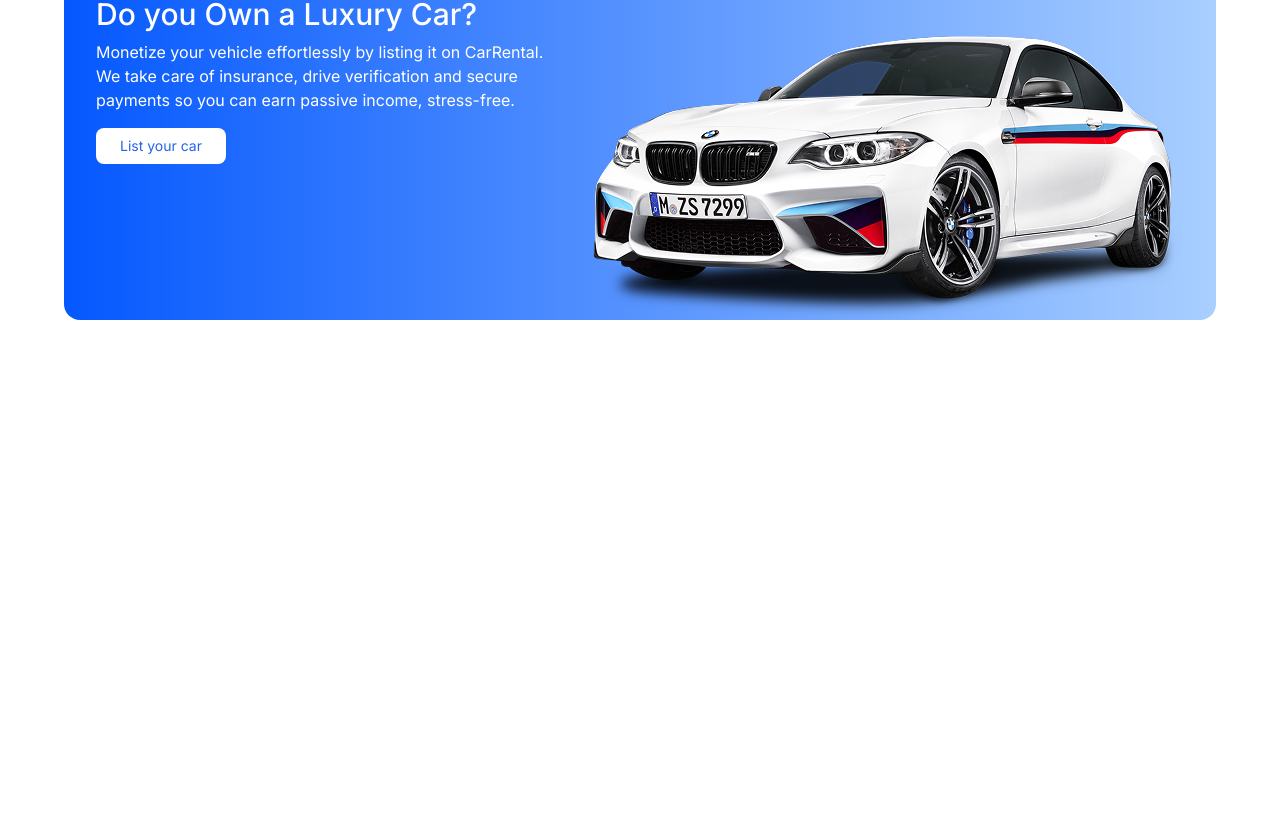
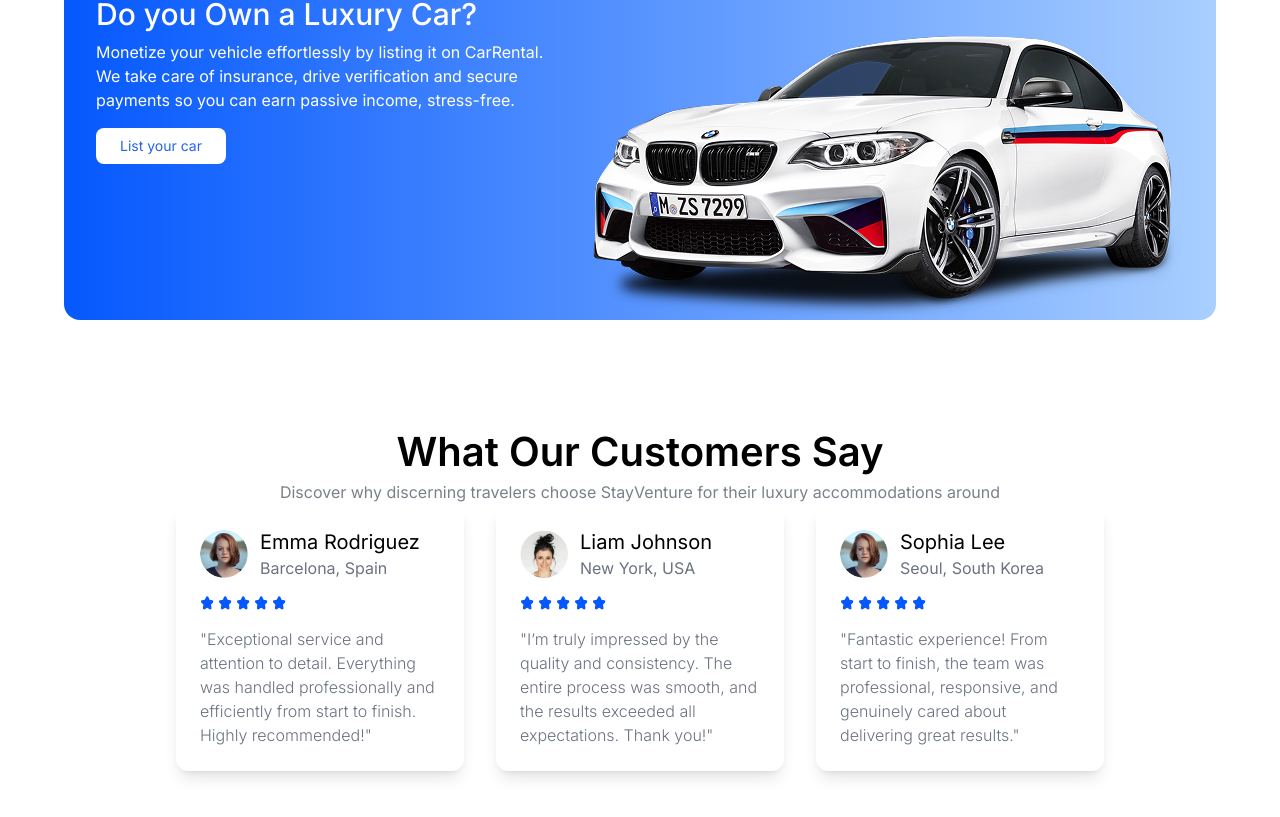
Before and after one commit to Ashish1881/Car-Rental, a React (Vite) app: page / in a window 1280 px wide. Shown: the part 1927-2744 px from the top of the page. Before the commit the page ends 2247 px from the top, so only its background shows below. Built offline with nearby package versions, Linux system fonts and the light colour scheme.

Commit message:
Testimonial section is complited

```diff
--- /dev/null
+++ b/src/components/Testimonial.jsx
@@ -0,0 +1,71 @@
+import React from "react";
+import Title from "./Title";
+import { assets } from "../assets/assets";
+
+function Testimonial() {
+  const testimonials = [
+    {
+      name: "Emma Rodriguez",
+      location: "Barcelona, Spain",
+      image: assets.testimonial_image_1,
+      testimonial:
+        "Exceptional service and attention to detail. Everything was handled professionally and efficiently from start to finish. Highly recommended!",
+    },
+    {
+      name: "Liam Johnson",
+      location: "New York, USA",
+      image: assets.testimonial_image_2,
+      testimonial:
+        "I’m truly impressed by the quality and consistency. The entire process was smooth, and the results exceeded all expectations. Thank you!",
+    },
+    {
+      name: "Sophia Lee",
+      location: "Seoul, South Korea",
+      image: assets.testimonial_image_1,
+      testimonial:
+        "Fantastic experience! From start to finish, the team was professional, responsive, and genuinely cared about delivering great results.",
+    },
+  ];
+
+  return (
+    <div className="py-28 px-6 md:px-16 lg:px-24 xl:px-44">
+      <Title
+        title="What Our Customers Say"
+        subTitle="Discover why discerning travelers choose StayVenture for their luxury accommodations around"
+      />
+
+      <div className="grid grid-cols-1 sm:grid-cols-2 lg:grid-cols-3 gap-8 mt-18">
+        {testimonials.map((testimonial, index) => (
+          <div
+            key={index}
+            className="bg-white p-6 rounded-xl shadow-lg hover:-translate-y-1 transition-all duration-500"
+          >
+            <div className="flex items-center gap-3">
+              <img
+                className="w-12 h-12 rounded-full"
+                src={testimonial.image}
+                alt={testimonial.name}
+              />
+              <div>
+                <p className="text-xl">{testimonial.name}</p>
+                <p className="text-gray-500">{testimonial.location}</p>
+              </div>
+            </div>
+            <div className="flex items-center gap-1 mt-4">
+              {Array(5)
+                .fill(0)
+                .map((_, index) => (
+                  <img key={index} src={assets.star_icon} alt="Star_icon" />
+                ))}
+            </div>
+            <p className="text-gray-500 max-w-90 mt-4 font-light">
+              "{testimonial.testimonial}"
+            </p>
+          </div>
+        ))}
+      </div>
+    </div>
+  );
+}
+
+export default Testimonial;
--- a/src/pages/Home.jsx
+++ b/src/pages/Home.jsx
@@ -2,6 +2,7 @@
 import Hero from "../components/Hero";
 import FeaturedSection from "../components/featuredSection";
 import Banner from "../components/Banner";
+import Testimonial from "../components/Testimonial";
 
 function Home() {
   return (
@@ -9,6 +10,7 @@
       <Hero />
       <FeaturedSection />
       <Banner />
+      <Testimonial />
     </div>
   );
 }
```
